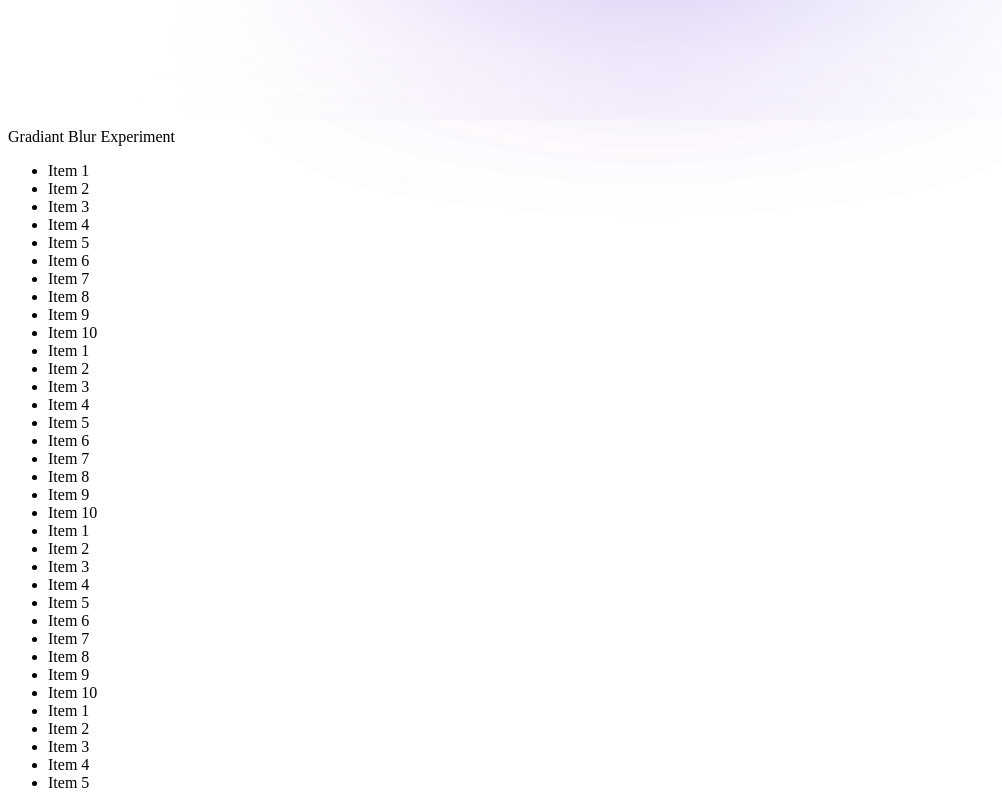
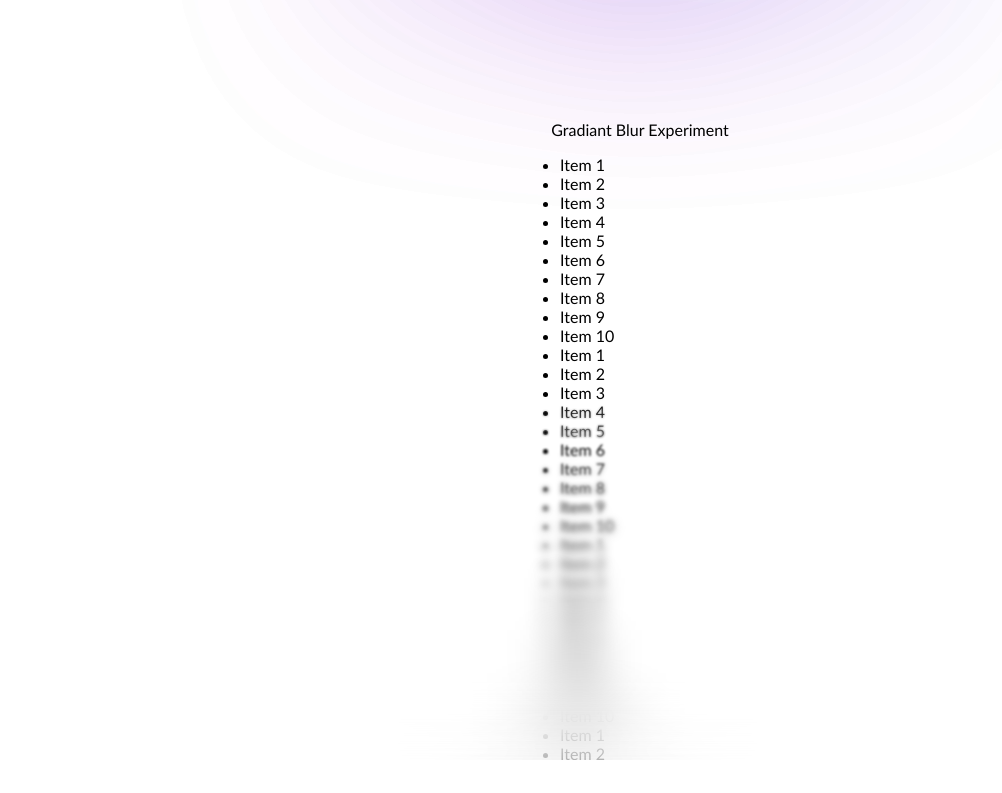
Before and after one commit to SDE-ADNAN/herosec_test, a React (Create React App) app: page / in a window 1280 px wide. Shown: the part 680-1473 px from the top of the page, without its empty margins (0-1002 px from the left). After the commit the page ends 1440 px from the top, so only its background shows below. Built offline with nearby package versions, Linux system fonts and the light colour scheme.

Commit message:
fixed styling

```diff
--- a/src/components/gradiantBlur/GradiantBlur.jsx
+++ b/src/components/gradiantBlur/GradiantBlur.jsx
@@ -2,7 +2,7 @@ import React from 'react'
 import './GradiantBlur.scss'
 
 const GradiantBlur = () => {
-    return (
+    return (<>
     <div id="wrapper">
             <ul>
                 <li>Item 1</li>
@@ -56,6 +56,8 @@ const GradiantBlur = () => {
                 <li>Item 9</li>
                 <li>Item 10</li>
             </ul>
+
+        </div>
         <div class="gradient-blur">
         <div></div>
         <div></div>
@@ -63,8 +65,8 @@ const GradiantBlur = () => {
         <div></div>
         <div></div>
         <div></div>
-            </div>
-        </div>
+    </div></>
+
     )
 }
 
--- a/src/components/gradiantBlur/GradiantBlur.scss
+++ b/src/components/gradiantBlur/GradiantBlur.scss
@@ -1,9 +1,10 @@
 .gradient-blur {
-    position: fixed;
+    position: absolute;
     z-index: 5;
     inset: auto 0 0 0;
     height: 65%;
     pointer-events: none;
+    bottom: 0;
   }
   .gradient-blur > div,
   .gradient-blur::before,
--- a/src/styles.scss
+++ b/src/styles.scss
@@ -1,3 +1,11 @@
+body{
+  margin:0;
+  padding:0;
+  *{
+    font-family: 'Gill Sans', 'Gill Sans MT', Calibri, 'Trebuchet MS', sans-serif;
+  }
+}
+
 @-webkit-keyframes rotating /* Safari and Chrome */ {
   from {
     -webkit-transform: rotate(0deg);
@@ -238,3 +246,19 @@
 .box:after {
   filter: blur(150px);
 }
+
+
+.gradiant_blur_div{
+  width:100vw;
+  height:80vh;
+  position: relative;
+  display: flex;
+  flex-direction: column;
+  align-items: center;
+  #wrapper{
+    overflow: auto;
+    ul{
+      width:200px
+    }
+  }
+}
```
Lines whose indentation alone changed are shown as unchanged.
